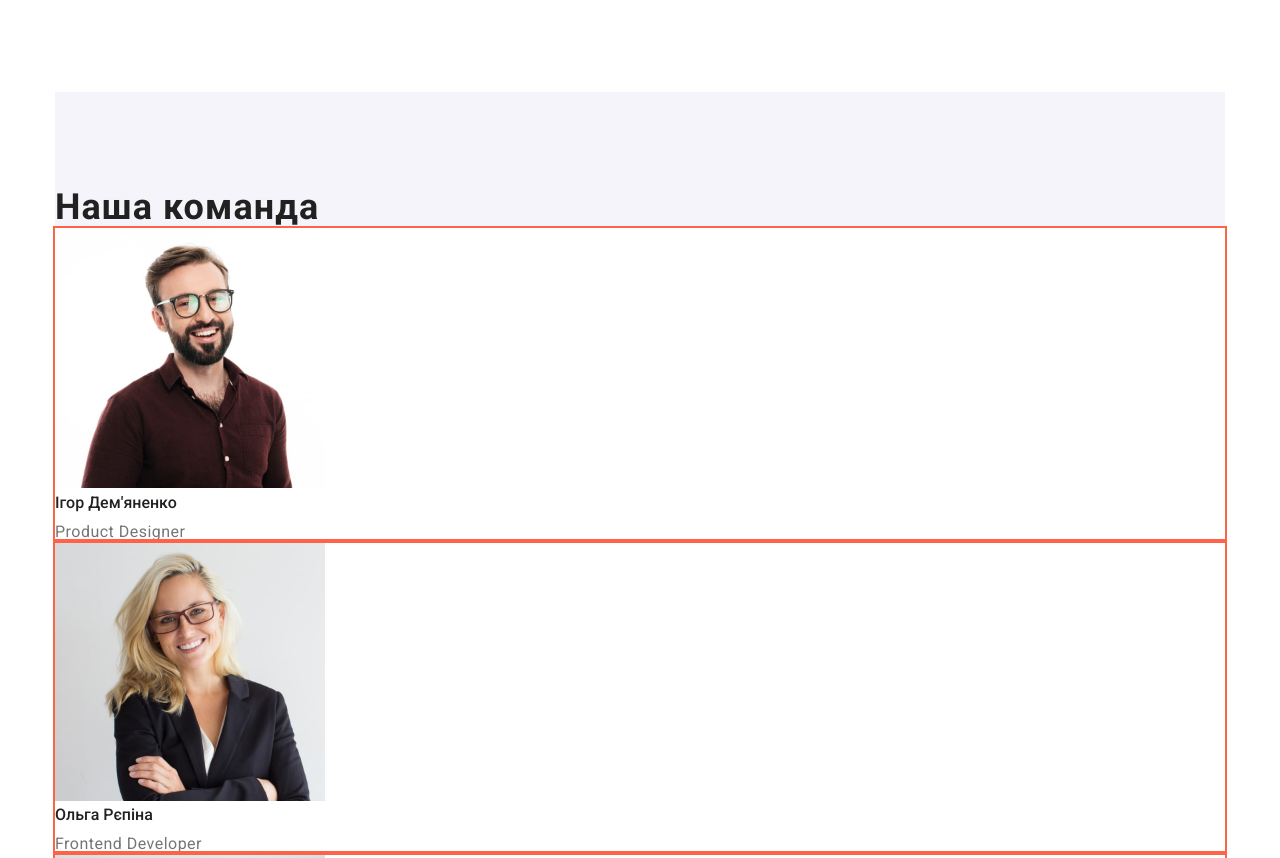
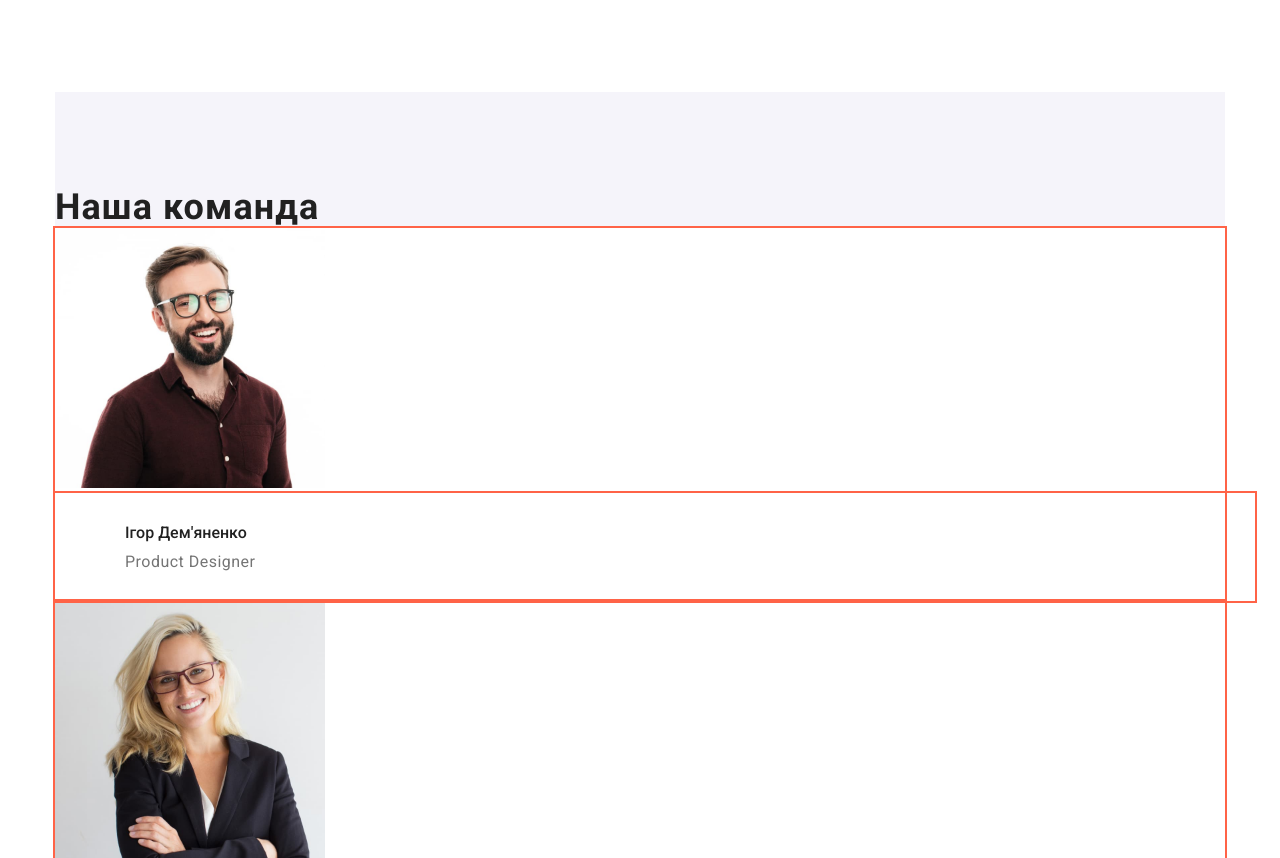
Before and after one commit to ViktoriiaKN/goit-markup-hw-03, a plain HTML site: page index.html in a window 1280 px wide. Shown: the part 1942-2800 px from the top of the page. Drawn offline with nearby package versions, Linux system fonts and the light colour scheme.

Commit message:
Зробила марджини класу about

```diff
--- a/css/styles.css
+++ b/css/styles.css
@@ -26,6 +26,14 @@ padding-left: 15px;
 padding-right: 15px;
 margin-left: auto;
 margin-right: auto;
+}
+
+.container-p {
+  padding-top: 30px;
+  padding-bottom: 30px;
+  padding-left: 70px;
+  padding-right: 70px;
+  outline: 2px solid tomato;
 }
 
 .img {
@@ -241,7 +249,7 @@ border-radius: 4px;
 
 .feature-ul {
   display: flex;
-  margin-right: 30px;
+
 }
 
 .section-main-second {
@@ -253,6 +261,7 @@ border-radius: 4px;
   background:var(--section-background);
   padding-top: 94px;
   padding-bottom: 94px;
+  flex-wrap: wrap;
 }
 
 .section-team-ul {
@@ -330,6 +339,7 @@ outline: 2px solid tomato;
   color:var(--p-color);
   margin-top: 10px;
   margin-bottom: 0;
+  margin-right: 30px;
 }
 
 .about-team {
--- a/index.html
+++ b/index.html
@@ -69,23 +69,23 @@
         <ul class="list">
           <li class="section-team-ul">
             <img src="./images/Igor.jpg" alt="Ігор Дем'яненко" width="270" height="260" />
-            <h3 class="team">Ігор Дем'яненко</h3>
-            <p class="about-team">Product Designer</p>
+           <div class="container container-p"><h3 class="team">Ігор Дем'яненко</h3>
+            <p class="about-team">Product Designer</p></div>
           </li>
           <li class="section-team-ul">
             <img src="./images/Olga.jpg" alt="Ольга Рєпіна" width="270" height="260" />
-            <h3 class="team">Ольга Рєпіна</h3>
-            <p class="about-team">Frontend Developer</p>
+            <div class="container container-p"><h3 class="team">Ольга Рєпіна</h3>
+            <p class="about-team">Frontend Developer</p></div>
           </li>
           <li class="section-team-ul">
             <img src="./images/Mykola.jpg" alt="Микола Тарасов" width="270" height="260" />
-            <h3 class="team">Микола Тарасов</h3>
-            <p class="about-team">Marketing</p>
+            <div class="container container-p"><h3 class="team">Микола Тарасов</h3>
+            <p class="about-team">Marketing</p></div>
           </li>
           <li class="section-team-ul">
             <img src="./images/Mykhailo.jpg" alt="Михайло Єрмаков" width="270" height="260" />
-            <h3 class="team">Михайло Єрмаков</h3>
-            <p class="about-team">Frontend Developer</p>
+            <div class="container container-p"><h3 class="team">Михайло Єрмаков</h3>
+            <p class="about-team">Frontend Developer</p></div>
           </li>
         </ul>
       </section></div>
```
